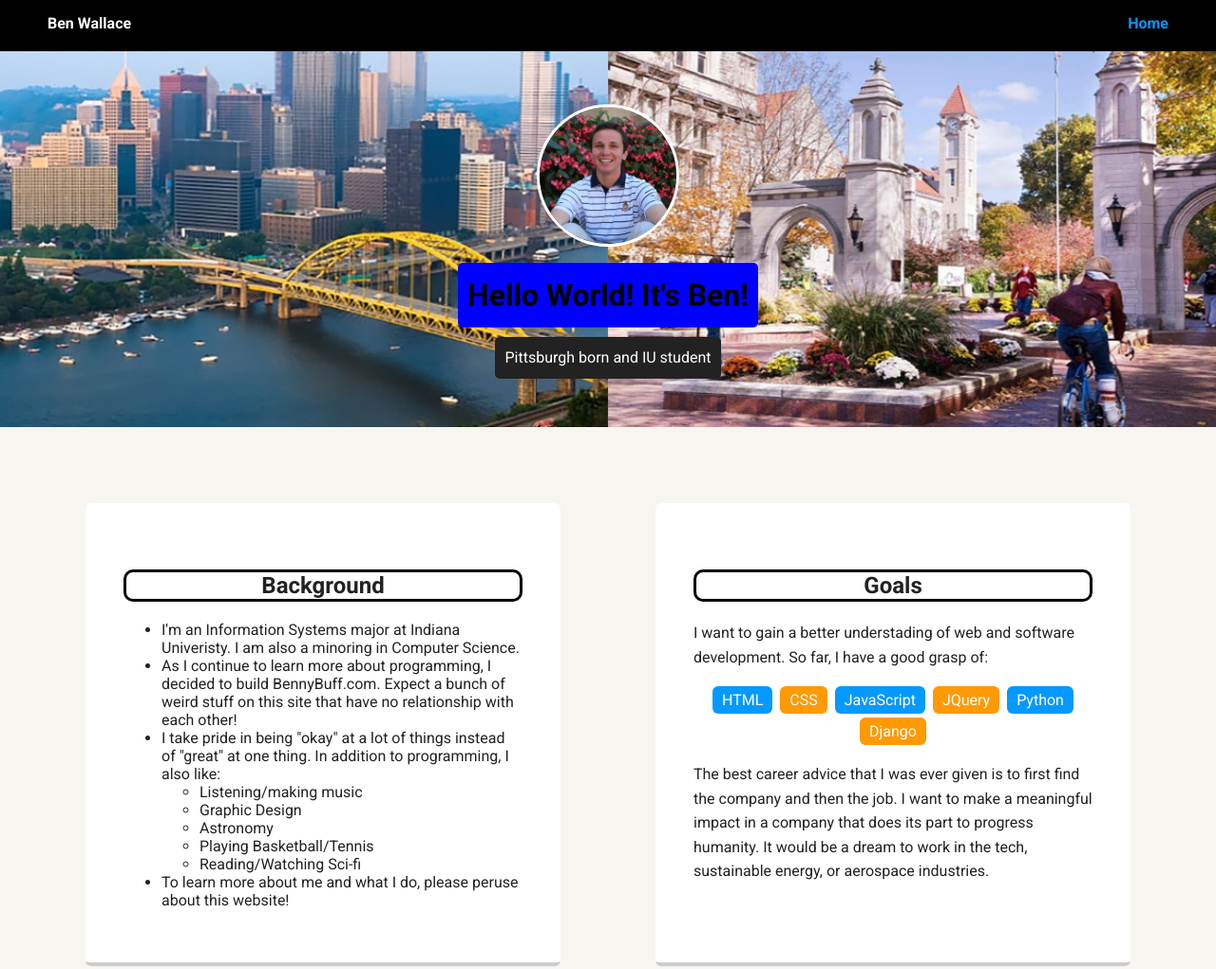
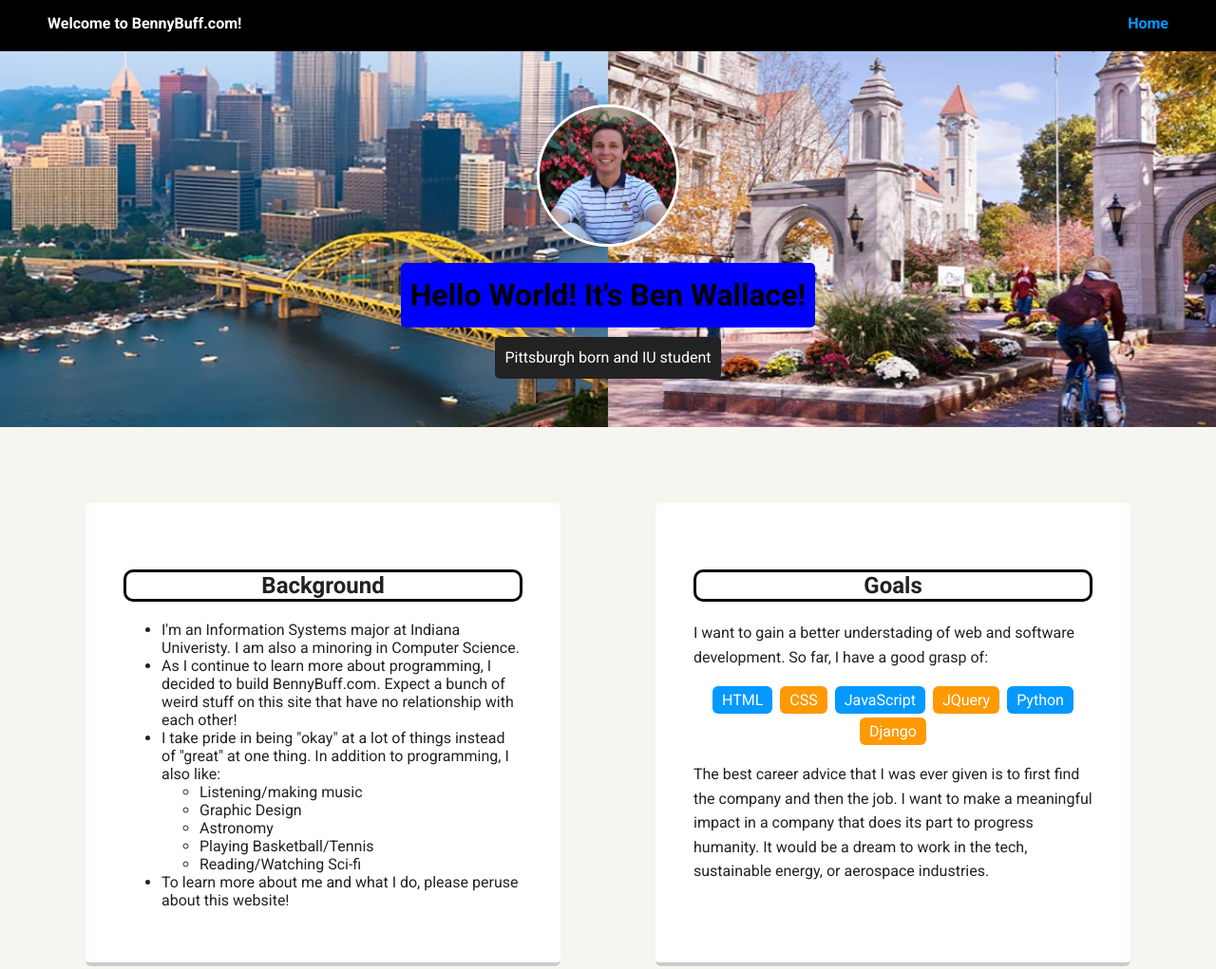
Before and after one commit to benfwalla/benfwalla.github.io, a plain HTML site: page index.html in a window 1280 px wide. Shown: the top 1021 px of the page at 95% size. Drawn offline with Linux system fonts and the light colour scheme; a web font is replaced by a local one.

Commit message:
soft edits

```diff
--- a/index.html
+++ b/index.html
@@ -2,7 +2,7 @@
 <html lang="en">
 <head>
   <meta charset="utf-8">
-  <title>Ben's Profile</title>
+  <title>Welcome to BennyBuff.com!</title>
   <meta name="viewport" content="width=device-width, initial-scale=1.0">
   <link rel="stylesheet" href="css/index.css">
   <link href="https://fonts.googleapis.com/css?family=Muli%7CRoboto:400,300,500,700,900" rel="stylesheet">
@@ -13,14 +13,14 @@
 
     <div class="main-nav">
         <ul class="nav">
-          <li class="name">Ben Wallace</li>
+          <li class="name">Welcome to BennyBuff.com!</li>
           <li><a href="#">Home</a></li>
         </ul>
     </div>
 
     <header>
       <img src="images/BenW_TedshotSquare.jpg" width="400" height="400" class="profile-image">
-      <h1 class="tag name">Hello World! It's Ben!</h1>
+      <h1 class="tag name">Hello World! It's Ben Wallace!</h1>
       <p class="tag location">Pittsburgh born and IU student</p>
     </header>
 
```
